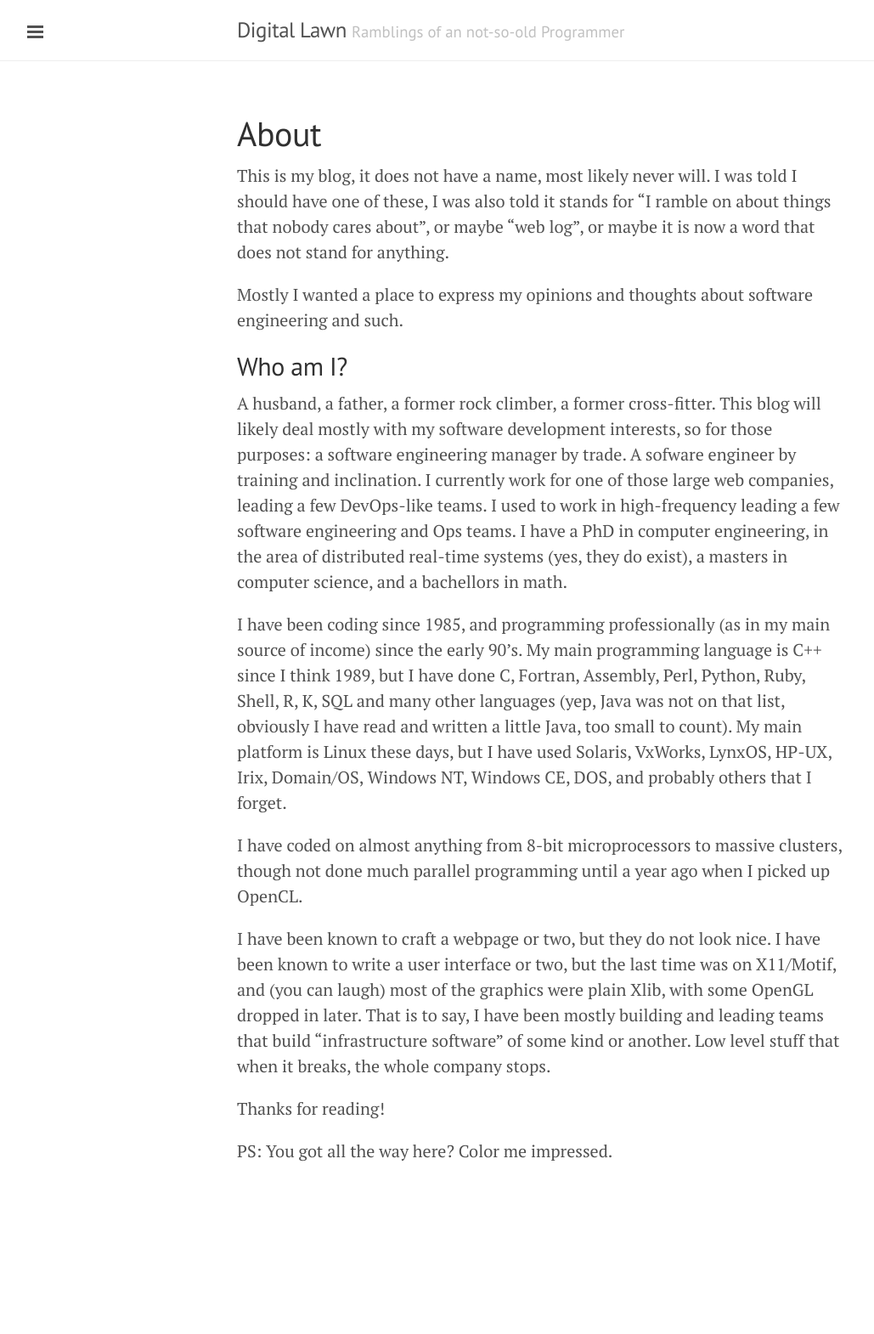
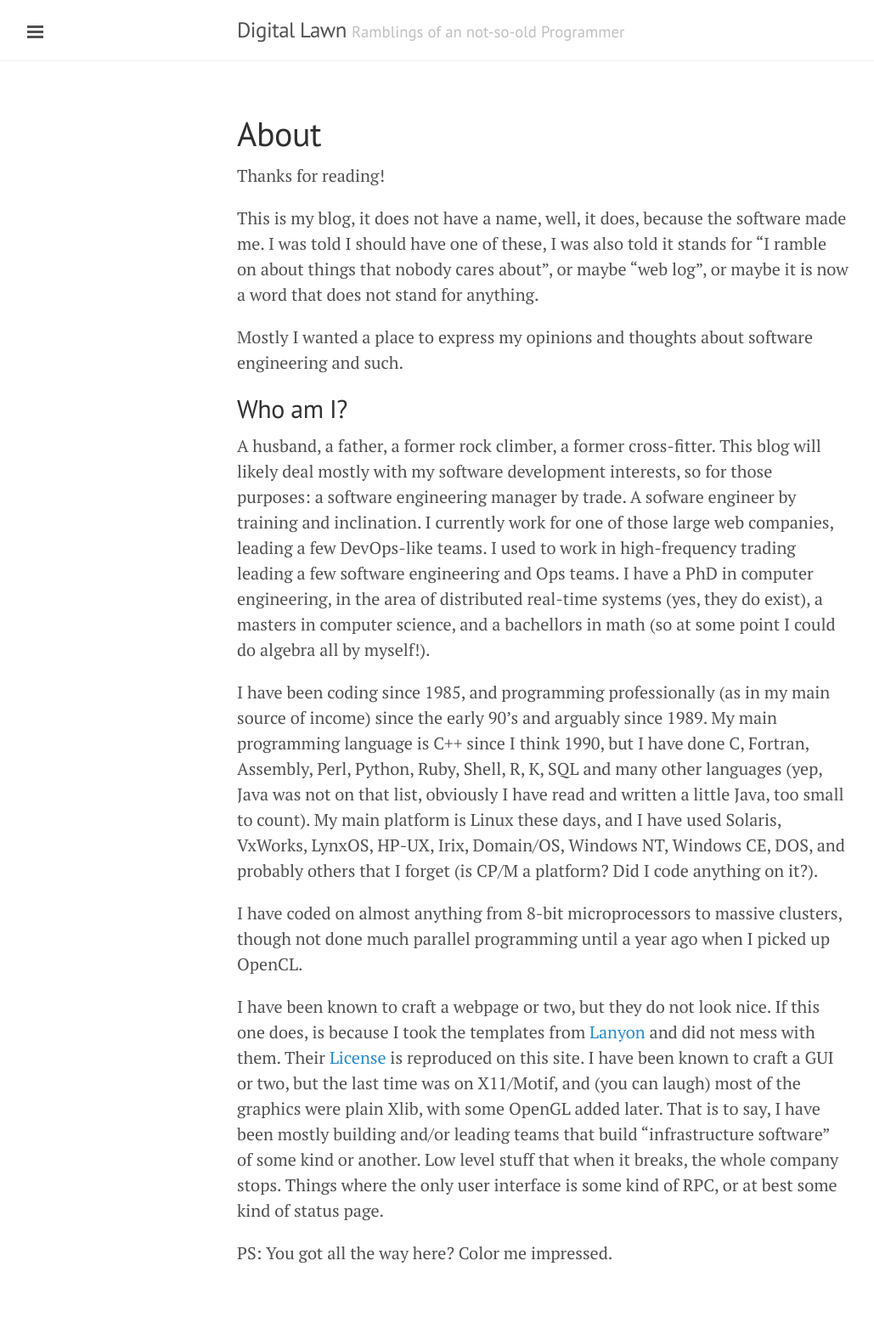
Before and after one commit to coryan/coryan.github.io, a Jekyll site: the page built from about.md, in a window 1280 px wide. Shown: the whole page at 85% size, without its empty margins (1-1030 px from the left). Built offline with Jekyll 4.4.1, drawn with Linux system fonts in a browser that asks for light colours; Markdown is read by kramdown in place of the engine named in the settings; before the commit the page ends 1450 px from its top, so only the background shows below that.

Commit message:
Updated the about page

```diff
--- a/about.md
+++ b/about.md
@@ -3,7 +3,10 @@ layout: page
 title: About
 ---
 
-This is my blog, it does not have a name, most likely never will.
+Thanks for reading!
+
+This is my blog, it does not have a name, well, it does, because the
+software made me.
 I was told I should have one of these, I was also
 told it stands for "I ramble on about things that nobody cares about",
 or maybe "web log", or maybe it is now a word that does not stand for
@@ -20,33 +23,39 @@ This blog will likely deal mostly with my software development
 interests, so for those purposes:  a software engineering manager by
 trade.  A sofware engineer by training and inclination.  I currently
 work for one of those large web companies, leading a few DevOps-like
-teams.  I used to work in high-frequency leading a few software
-engineering and Ops teams.  I have a PhD in computer engineering, in
+teams.  I used to work in high-frequency trading leading a few
+software engineering and Ops teams.
+I have a PhD in computer engineering, in
 the area of distributed real-time systems (yes, they do exist), a
-masters in computer science, and a bachellors in math.
+masters in computer science, and a bachellors in math (so at some
+point I could do algebra all by myself!).
 
 I have been coding since 1985, and programming professionally (as in
-my main source of income) since the early 90's.  My main programming
-language is C++ since I think 1989, but I have done C, Fortran,
-Assembly, Perl, Python, Ruby, Shell, R, K, SQL and many other
+my main source of income) since the early 90's and arguably since
+1989.
+My main programming language is C++ since I think 1990, but I have
+done C, Fortran, Assembly, Perl, Python, Ruby, Shell, R, K, SQL and
+many other
 languages (yep, Java was not on that list, obviously I have read and
 written a little Java, too small to count).  My main platform is Linux
-these days, but I have used Solaris, VxWorks, LynxOS, HP-UX, Irix,
+these days, and I have used Solaris, VxWorks, LynxOS, HP-UX, Irix,
 Domain/OS, Windows NT, Windows CE, DOS, and probably others that I
-forget.
+forget (is CP/M a platform?  Did I code anything on it?).
 
 I have coded on almost anything from 8-bit microprocessors to massive
 clusters, though not done much parallel programming until a year ago
 when I picked up OpenCL.
 
 I have been known to craft a webpage or two, but they do not look
-nice.  I have been known to write a user interface or two, but the
+nice.  If this one does, is because I took the templates from
+[Lanyon](http://lanyon.getpoole.com/) and did not mess with them.
+Their [License](/Lanyon-LICENSE.md) is reproduced on this site.  I
+have been known to craft a GUI or two, but the
 last time was on X11/Motif, and (you can laugh) most of the graphics
-were plain Xlib, with some OpenGL dropped in later.  That is to say, I
-have been mostly building and leading teams that build "infrastructure
+were plain Xlib, with some OpenGL added later.  That is to say, I
+have been mostly building and/or leading teams that build "infrastructure
 software" of some kind or another.  Low level stuff that when it
-breaks, the whole company stops.
-
-Thanks for reading!
+breaks, the whole company stops.  Things where the only user interface
+is some kind of RPC, or at best some kind of status page.
 
 PS: You got all the way here?  Color me impressed.
```
Also changed, not shown: Lanyon-LICENSE.md (renamed from LICENSE.md).
